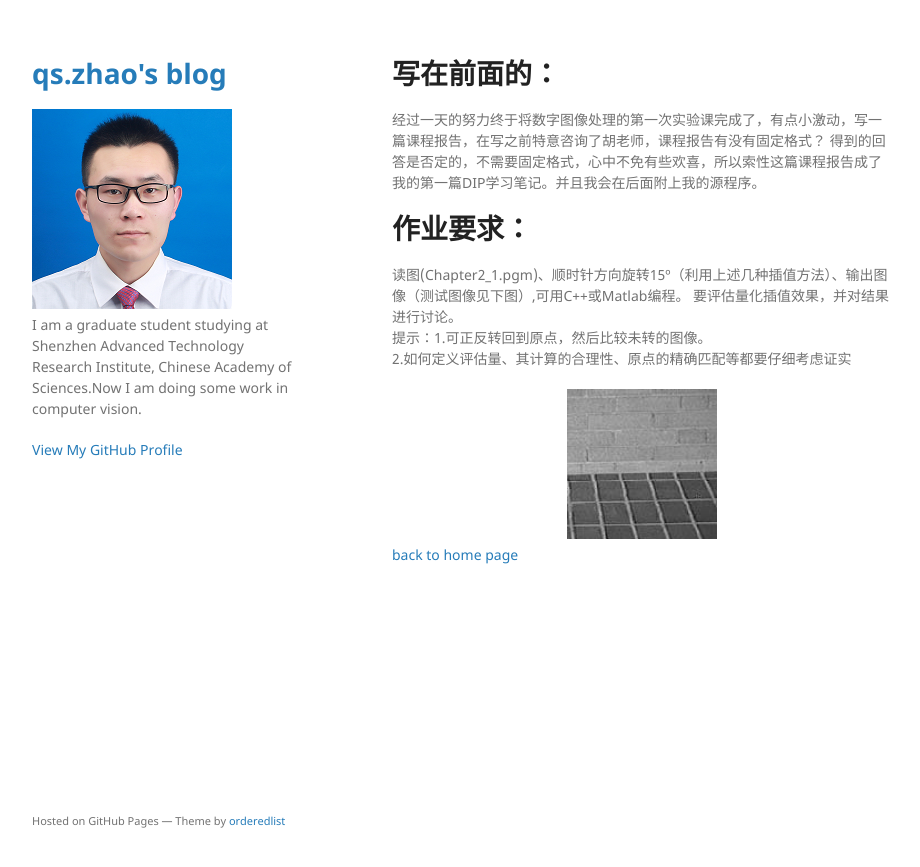
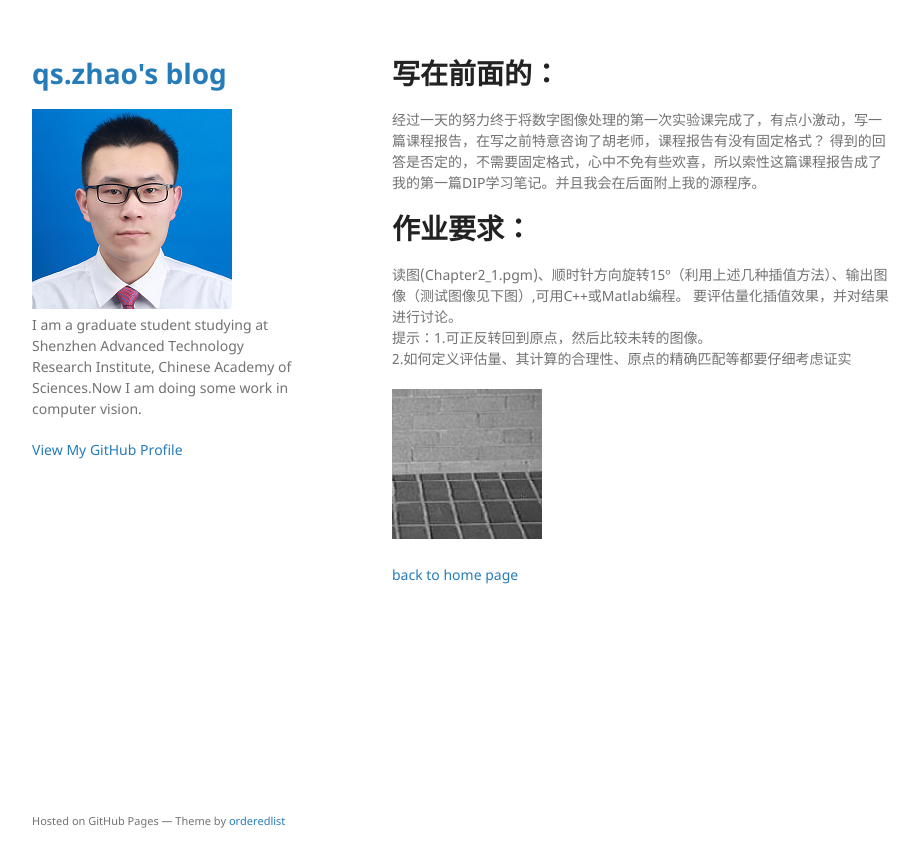
Before and after one commit to mengzhezhou/mengzhezhou.github.io, a Jekyll site: the page built from docs/DIP course chapter 2 image rotation.md, in a window 1280 px wide. Shown: the top 867 px of the page, without its empty margins (178-1098 px from the left). Built offline with Jekyll 4.4.1, drawn with Linux system fonts in a browser that asks for light colours; our own code applies the rules of GitHub Pages for plain Markdown files.

```diff
--- a/docs/DIP course chapter 2 image rotation.md
+++ b/docs/DIP course chapter 2 image rotation.md
@@ -7,6 +7,6 @@
 <br>提示：1.可正反转回到原点，然后比较未转的图像。
 <br>2.如何定义评估量、其计算的合理性、原点的精确匹配等都要仔细考虑证实
 
-<div align=center><img width="150" height="150" src="/assets/img/Chaper2_1.jpg" /></div>
+<img width="150" height="150" src="/assets/img/Chaper2_1.jpg" />
 
 [back to home page](./..)
```
